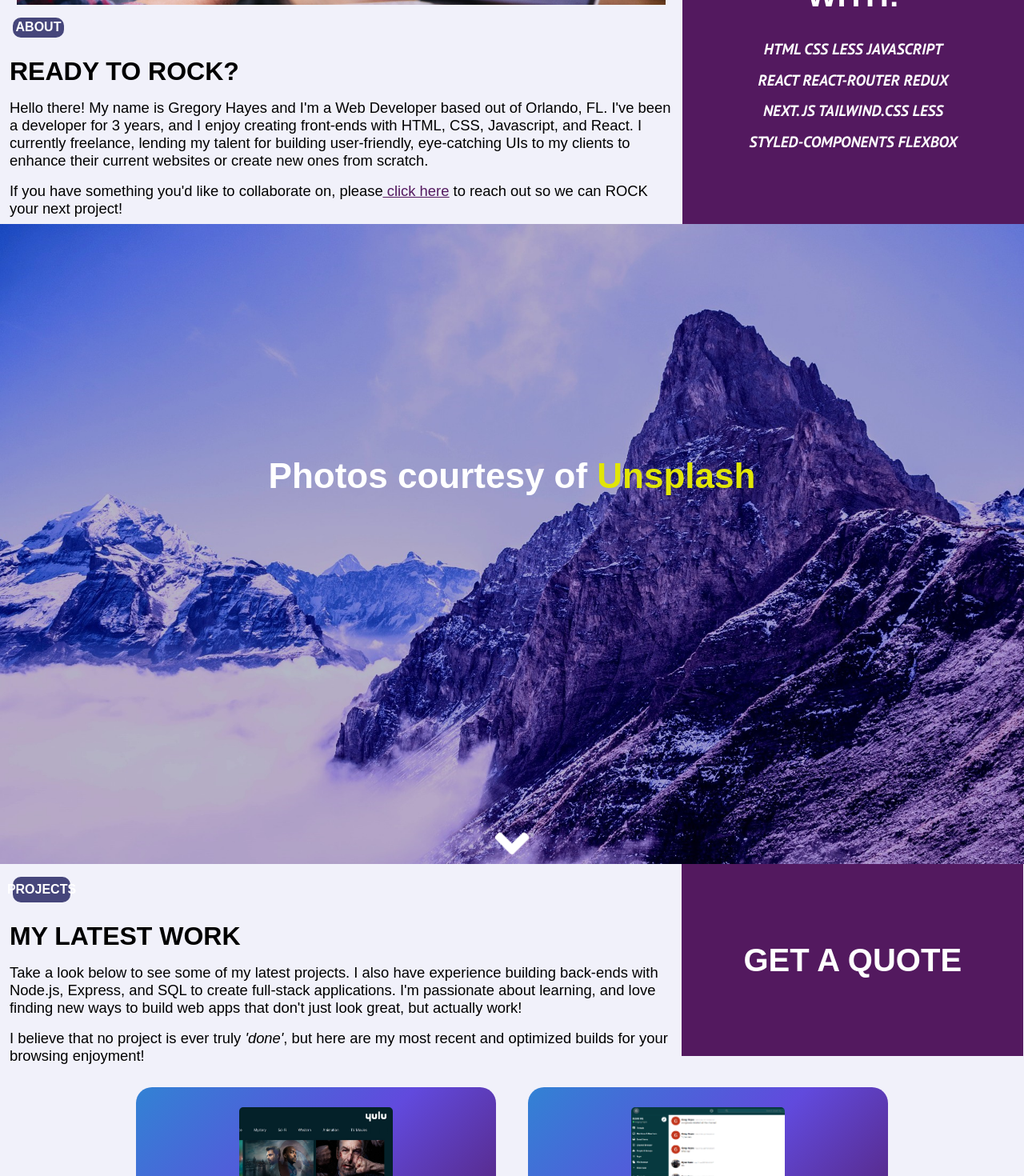
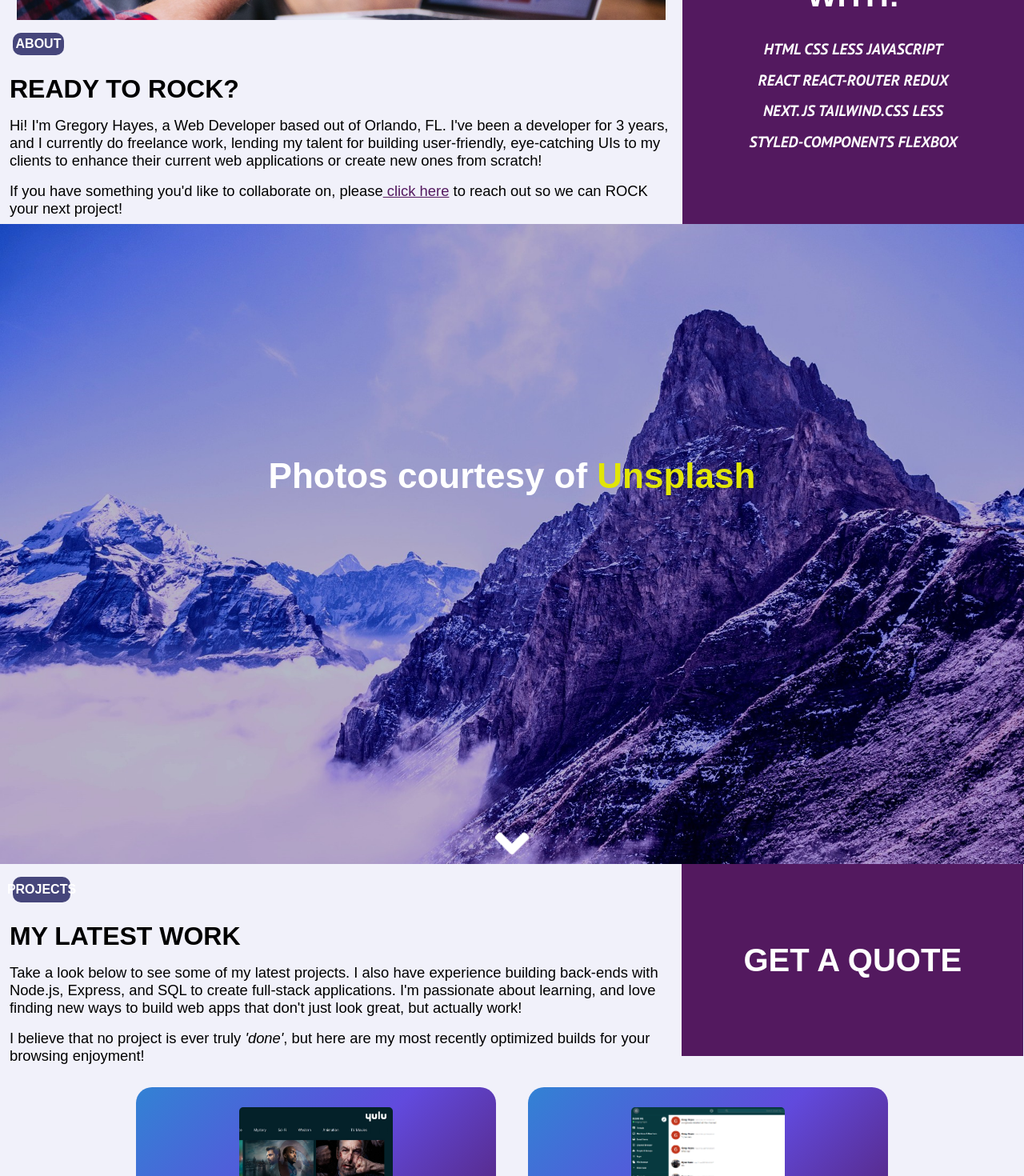
Before and after one commit to hayesdev/portfolio, a React (Create React App) app: page / in a window 1280 px wide. Shown: the part 1080-2550 px from the top of the page at 80% size. Built offline with nearby package versions, Linux system fonts and the light colour scheme; a web font is replaced by a local one.

Commit message:
resolved a tag warning

```diff
--- a/src/components/About.jsx
+++ b/src/components/About.jsx
@@ -12,15 +12,17 @@ function About() {
                     </VideoContainer>
                     <Title>About</Title>
                     <h1>ready to rock?</h1>
-                    <p>Hello there! My name is Gregory Hayes and I'm a Web Developer based out of Orlando, FL. I've been a developer for 3 years, and I enjoy creating front-ends with HTML, CSS, Javascript, and React. I currently freelance, lending my talent for building user-friendly, eye-catching UIs to my clients to enhance their current websites or create new ones from scratch.
+                    <p>Hi! I'm Gregory Hayes, a Web Developer based out of Orlando, FL. I've been a developer for 3 years, and I currently do freelance work, lending my talent for building user-friendly, eye-catching UIs to my clients to enhance their current web applications or create new ones from scratch!
                     </p>
                     <p>  If you have something you'd like to collaborate on, please
-                        <a><Scroll to='contact'
+                        <Scroll
+                        className='scroll'
+                        to='contact'
                         smooth={true}
                         isDynamic={true}
                         duration={1000}
                         offset={-30}
-                        > click here</Scroll></a> to reach out so we can ROCK your next project!</p>
+                        > click here</Scroll> to reach out so we can ROCK your next project!</p>
                 </AboutSection>
                 <Sidebar>
                     <div>Visually stunning</div>
@@ -69,7 +71,7 @@ const AboutSection = styled.div`
         font-size: 1.15em;
         text-transform: none;
 
-        a {
+        .scroll {
             cursor: pointer;
             color: #53195f;
             text-decoration: underline;
--- a/src/components/Projects.jsx
+++ b/src/components/Projects.jsx
@@ -14,7 +14,7 @@ function Projects() {
                <Title>Projects</Title>
                 <h1>my latest work</h1>
                 <p>Take a look below to see some of my latest projects. I also have experience building back-ends with Node.js, Express, and SQL to create full-stack applications. I'm passionate about learning, and love finding new ways to build web apps that don't just look great, but actually work!</p>
-                <p>I believe that no project is ever truly <i>'done'</i>, but here are my most recent and optimized builds for your browsing enjoyment!</p>
+                <p>I believe that no project is ever truly <i>'done'</i>, but here are my most recently optimized builds for your browsing enjoyment!</p>
            </TitleWrapper>
            <Sidebar>
            <Scroll to='contact' smooth={true} isDynamic={true} duration={1000} offset={-30}>
```
